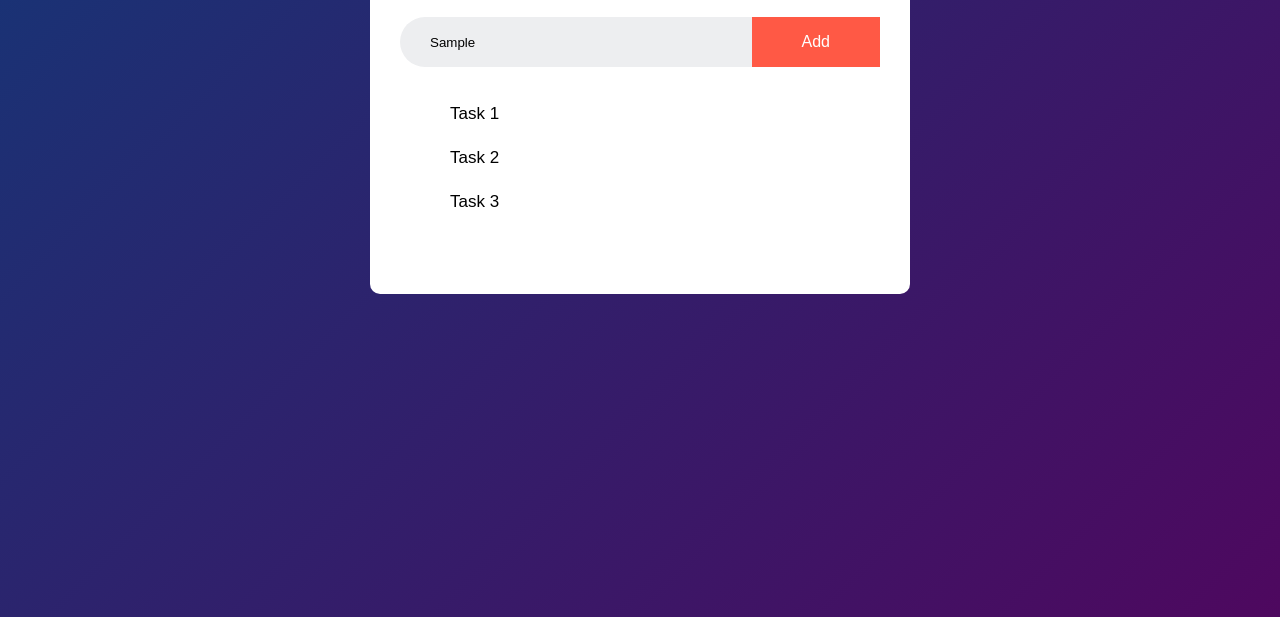
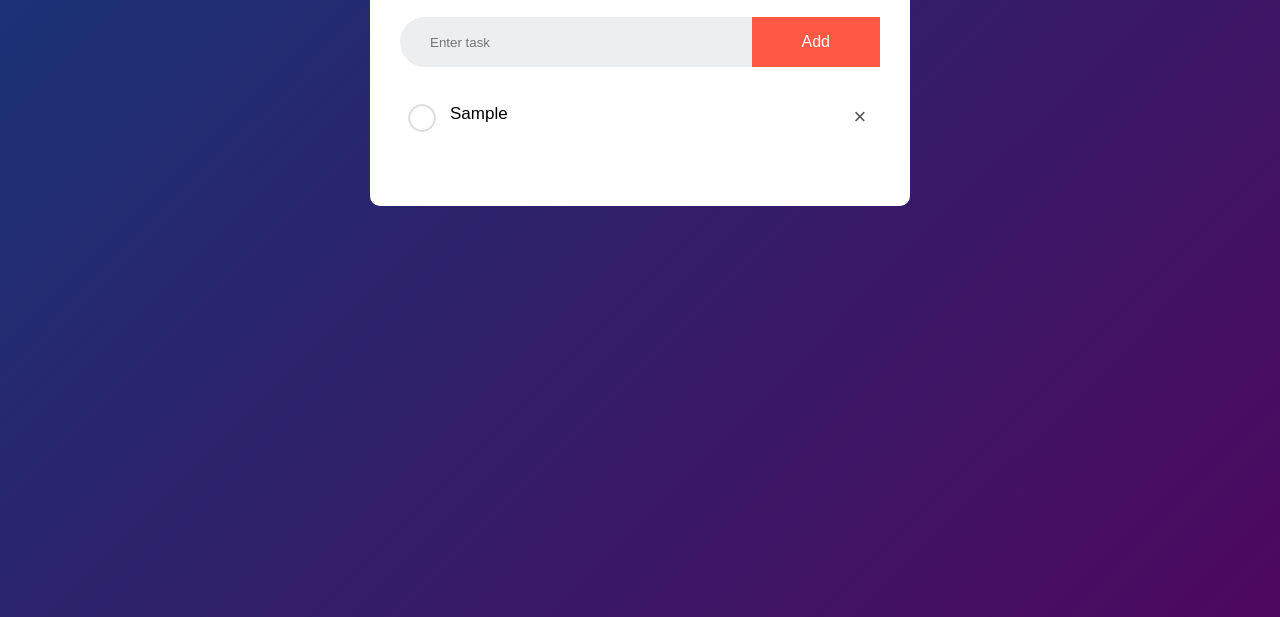
Before and after one commit to AmitChauhan63390/Todo-List, a plain HTML site: page index.html in a window 1280 px wide. Both pictures are taken after typing "Sample" into the empty fields and a click on the button "Add". Shown: the part 183-800 px from the top of the page. Drawn offline with Linux system fonts and the light colour scheme.

Commit message:
project completed

```diff
--- a/index.html
+++ b/index.html
@@ -12,14 +12,15 @@
         <h2>To-do List <img src="images/icon.png" ></h2>
         <div class="row">
             <input type="text" id="input-box" placeholder="Enter task">
-            <button>Add</button>
+            <button onclick="addTask()">Add</button>
         </div>
         <ul id="list-container">
-            <li>Task 1</li>
+            <!--<li class="checked">Task 1</li>
             <li>Task 2</li>
-            <li>Task 3</li>
+            <li>Task 3</li> -->
         </ul>
     </div>
 </div>
+<script src="script.js"></script>
 </body>
 </html>
--- /dev/null
+++ b/script.js
@@ -0,0 +1,41 @@
+const inputBox = document.getElementById("input-box");
+const listContainer = document.getElementById("list-container");
+
+
+function addTask(){
+    if(inputBox.value === ''){
+        alert("Your must write something");
+    }
+    else{
+        let li =document.createElement("li");
+        li.innerHTML = inputBox.value;
+        listContainer.appendChild(li);
+        let span = document.createElement("span");
+        span.innerHTML = "\u00d7"
+        li.appendChild(span);
+    }
+    inputBox.value="";
+    saveData();
+
+
+}
+
+listContainer.addEventListener("click",function(e){
+    if(e.target.tagName==="LI"){
+        e.target.classList.toggle("checked");
+        saveData();
+    }
+    else if(e.target.tagName==="SPAN"){
+        e.target.parentElement.remove();
+        saveData();
+    }
+},false);
+
+function saveData(){
+    localStorage.setItem("data",listContainer.innerHTML);
+}
+function showTask(){
+    listContainer.innerHTML = localStorage.getItem("data");
+}
+
+showTask();
--- a/style.css
+++ b/style.css
@@ -64,10 +64,46 @@ ul li{
     font-size: 17px;
     padding: 12px 8px 12px 50px;
     cursor: pointer;
+    position: relative;
 }
 
 ul li::before{
     content:'';
     position: absolute;
-    height:28px
+    height:28px;
+    width: 28px;
+    border-radius: 50%;
+    background-image: url(images/unchecked.png) ;
+    background-size: cover;
+    background-position:center;
+    top: 12px;
+    left: 8px;
 }
+
+ul li.checked{
+    color: #555;
+    text-decoration: line-through;
+
+}
+
+ul li.checked::before{
+    background-image: url(images/checked.png);
+}
+
+ul li span{
+    position: absolute;
+    right: 0;
+    right: 0;
+    top: 5px;
+    width: 40px;
+    height: 40px;
+    font: 22px;
+    font-size: 22px;
+    color:#555;
+    line-height: 40px;
+    text-align: center;
+}
+
+ul li span:hover{
+    background:#edeef0;
+}
```
